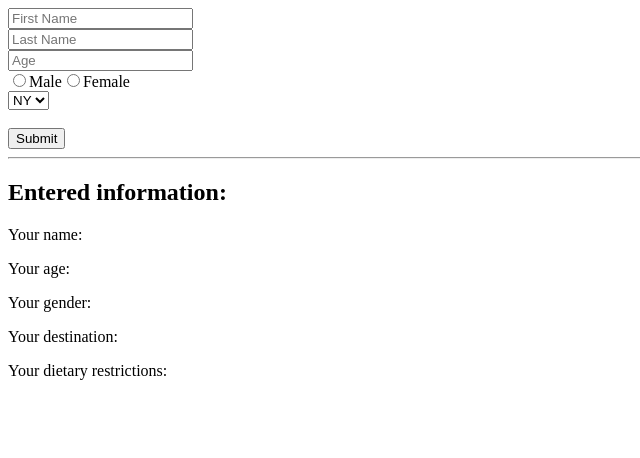
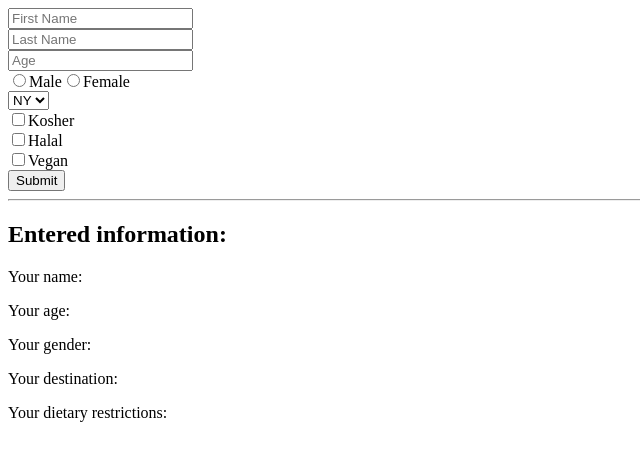
Before and after one commit to pgeliebter/react-practice, a React app: page / in a window 1280 px wide. Shown: the top 458 px of the page, without its empty margins (0-640 px from the left). Built offline with nearby package versions, Linux system fonts and the light colour scheme; the HTML template or start-up script is replaced by a standard one.

Commit message:
adds name and age

```diff
--- a/src/App.js
+++ b/src/App.js
@@ -30,7 +30,6 @@ class App extends Component {
 		this.handleChange = this.handleChange.bind(this)
 	}
 	handleChange(event) {
-		console.log(event.target)
 		const { name, value, id, type } = event.target
 		this.setState({ [name]: value })
 	}
@@ -38,11 +37,23 @@ class App extends Component {
 		return (
 			<main>
 				<form>
-					<input placeholder="First Name" />
+					<input
+						placeholder="First Name"
+						name="firstName"
+						onChange={this.handleChange}
+					/>
 					<br />
-					<input placeholder="Last Name" />
+					<input
+						placeholder="Last Name"
+						name="lastName"
+						onChange={this.handleChange}
+					/>
 					<br />
-					<input placeholder="Age" />
+					<input
+						placeholder="Age"
+						name="age"
+						onChange={this.handleChange}
+					/>
 					<br />
 					<label>
 						<input
@@ -73,21 +84,48 @@ class App extends Component {
 						<option value="CT">CT</option>
 					</select>
 					<br />
-
+					<label>
+						<input
+							type="checkbox"
+							value="kosher"
+							name="dietaryRestriction"
+						/>
+						Kosher
+					</label>
+					<br />
+					<label>
+						<input
+							type="checkbox"
+							value="halal"
+							name="dietaryRestriction"
+						/>
+						Halal
+					</label>
+					<br />
+					<label>
+						<input
+							type="checkbox"
+							value="vegan"
+							name="dietaryRestriction"
+						/>
+						Vegan
+					</label>
 					{/* Create check boxes for dietary restrictions here */}
 					<br />
-
 					<button>Submit</button>
 				</form>
 				<hr />
 				<h2>Entered information:</h2>
-				<p>Your name: {/* First and last name here */}</p>
-				<p>Your age: {/* Age here */}</p>
+				<p>
+					Your name:
+					{`${this.state.firstName} ${this.state.lastName}`}
+				</p>
+				<p>Your age: {this.state.age}</p>
 				<p>Your gender: {this.state.gender}</p>
 				<p>Your destination: {this.state.location}</p>
 				<p>
 					Your dietary restrictions:
-					{/* Dietary restrictions here, comma separated */}
+					{this.state.dietaryRestrictions}
 				</p>
 			</main>
 		)
```
